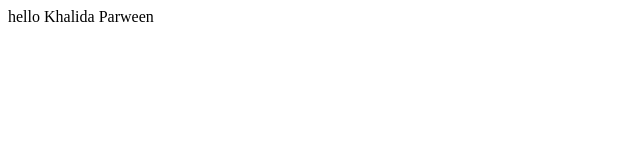
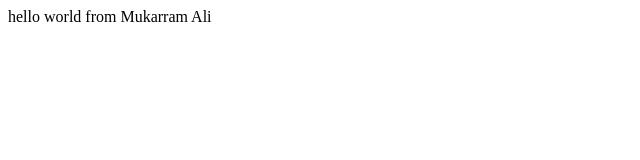
Before and after one commit to Mukarram-Ali26/test, a plain HTML site: page index.html in a window 1280 px wide. Shown: the full height of the page, 0-640 px from the left. Drawn offline with Linux system fonts and the light colour scheme.

Commit message:
change name

```diff
--- a/index.html
+++ b/index.html
@@ -6,6 +6,6 @@
     <title>Document</title>
 </head>
 <body>
-    <hi>hello Khalida Parween</hi>
+    <hi>hello world from Mukarram Ali</hi>
 </body>
 </html>
```
